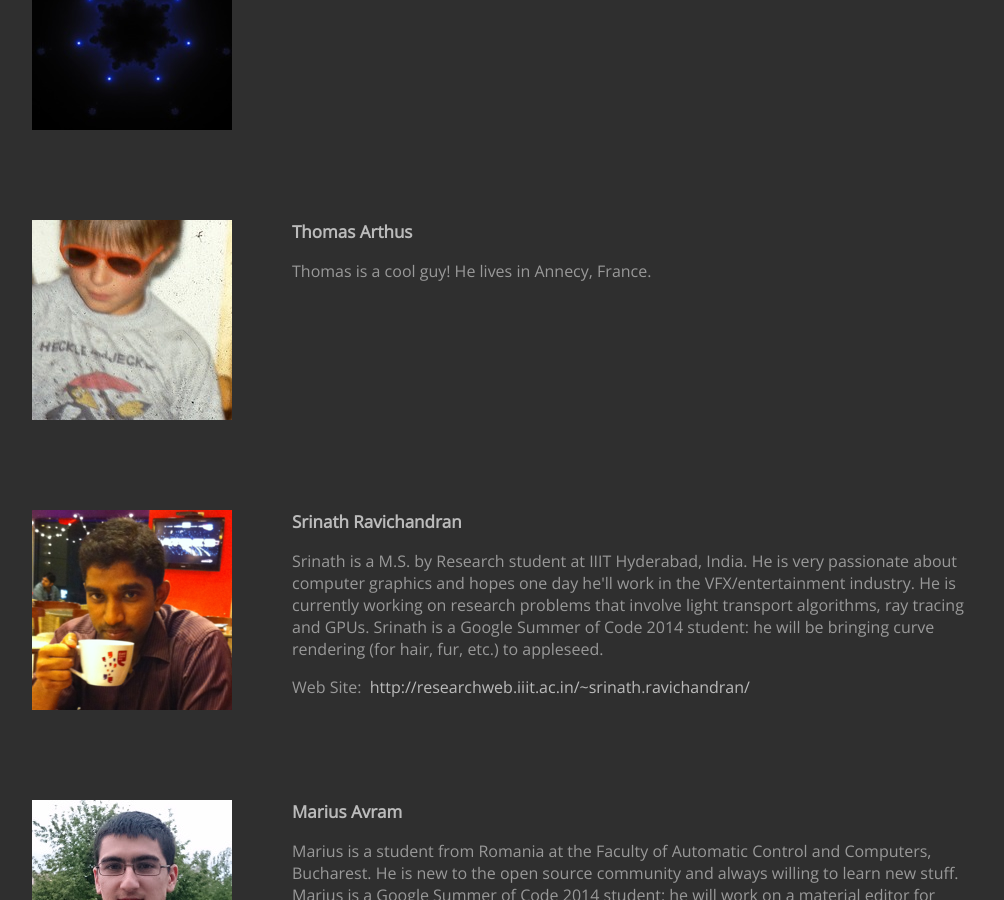
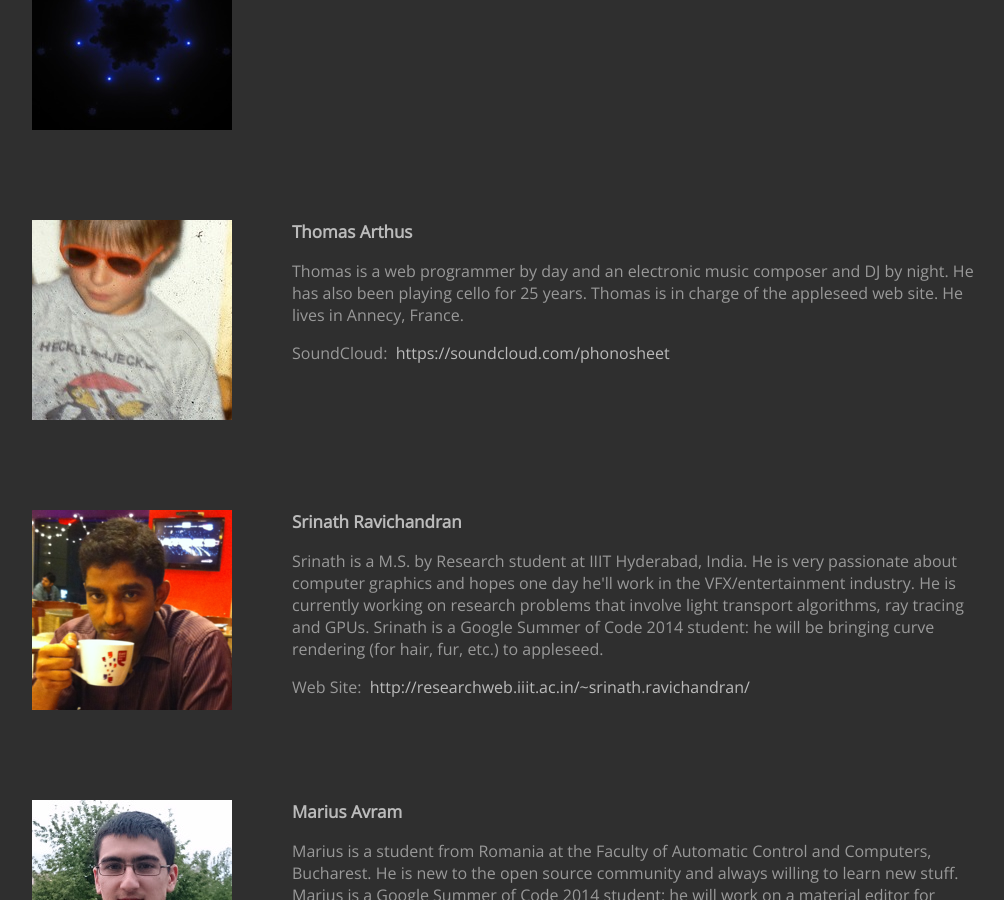
Before and after one commit to appleseedhq/appleseedhq.github.io, a Jekyll site: the page built from team.md, in a window 1280 px wide and 900 px high, scrolled down 2350 px. Shown: the whole window, without its empty margins (128-1132 px from the left). Built offline with Jekyll 4.4.1, drawn with Linux system fonts in a browser that asks for light colours; nearby versions of some CDN libraries.

Commit message:
updated Team page.

```diff
--- a/_data/members.yml
+++ b/_data/members.yml
@@ -86,7 +86,10 @@
 - name: Thomas Arthus
   picture: thomas_arthus.jpg
   bio: >
-    Thomas is a cool guy! He lives in Annecy, France.
+    Thomas is a web programmer by day and an electronic music composer and DJ by night. He has also been playing
+    cello for 25 years. Thomas is in charge of the appleseed web site. He lives in Annecy, France.
+  links:
+    - { label: "SoundCloud", url: "https://soundcloud.com/phonosheet" }
 
 
 - name: Srinath Ravichandran
```
